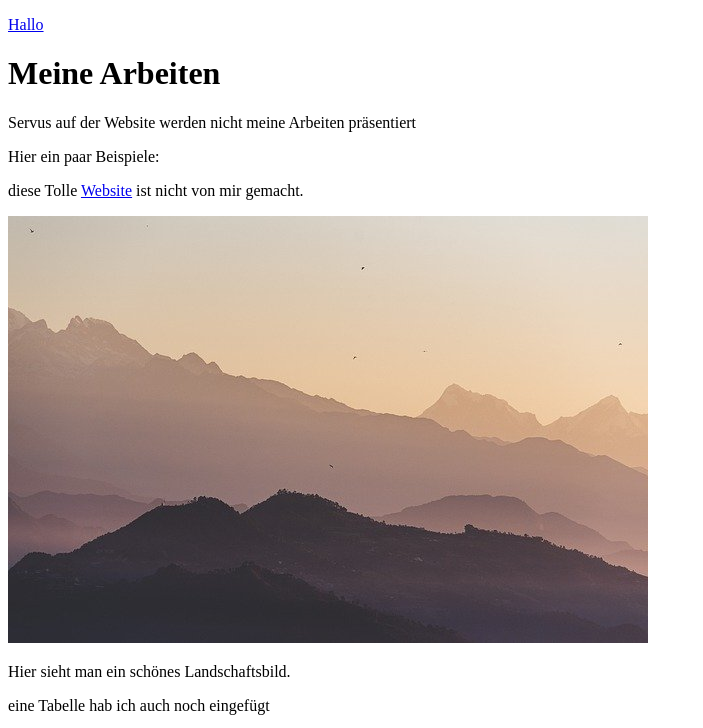
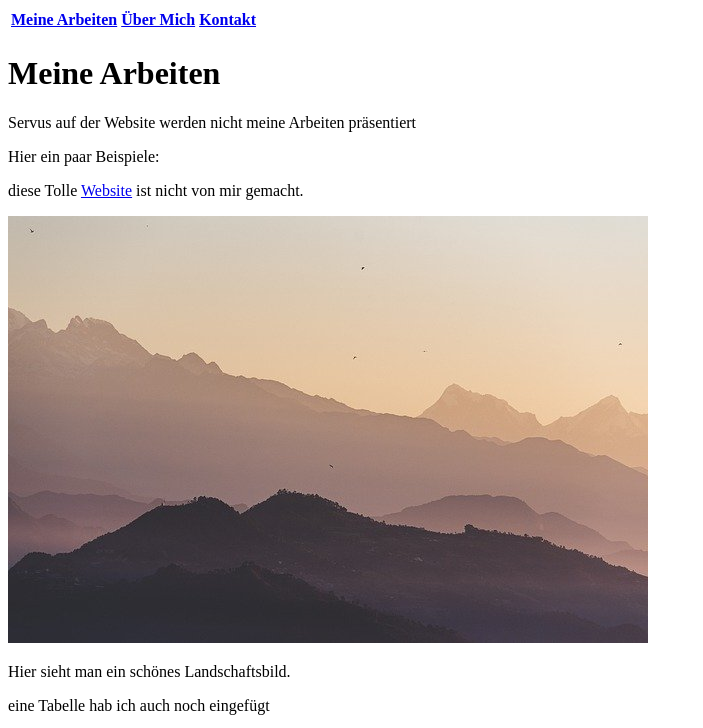
Before and after one commit to leonhrrmnn/GIS-SoSe-2021, a plain HTML site: page A.1.2/index.html in a window 1280 px wide. Shown: the top 728 px of the page, without its empty margins (0-703 px from the left). Drawn offline with Linux system fonts and the light colour scheme.

Commit message:
Update index.html

```diff
--- a/A.1.2/index.html
+++ b/A.1.2/index.html
@@ -8,8 +8,18 @@
 </head>
 <body>
     <header>
-        <nav><p><a href="https://leonhrrmnn.github.io/GIS-SoSe-2021/A.1.2/index.html"> Hallo </a></p></nav>
+        <nav>
+            <table>
+                 <tr>
+                    <thead>
+                        <th> <a href="https://leonhrrmnn.github.io/GIS-SoSe-2021/A.1.2/index.html"> Meine Arbeiten </a></th>
+                        <th> <a href="https://leonhrrmnn.github.io/GIS-SoSe-2021/A.1.2/index1.html"> Über Mich </a></th>
+                        <th> <a href="https://leonhrrmnn.github.io/GIS-SoSe-2021/A.1.2/index2.html"> Kontakt </a></th>
+                    </thead>
 
+                 </tr>
+             </table>
+        </nav>
     </header>
 
     <main>
```
